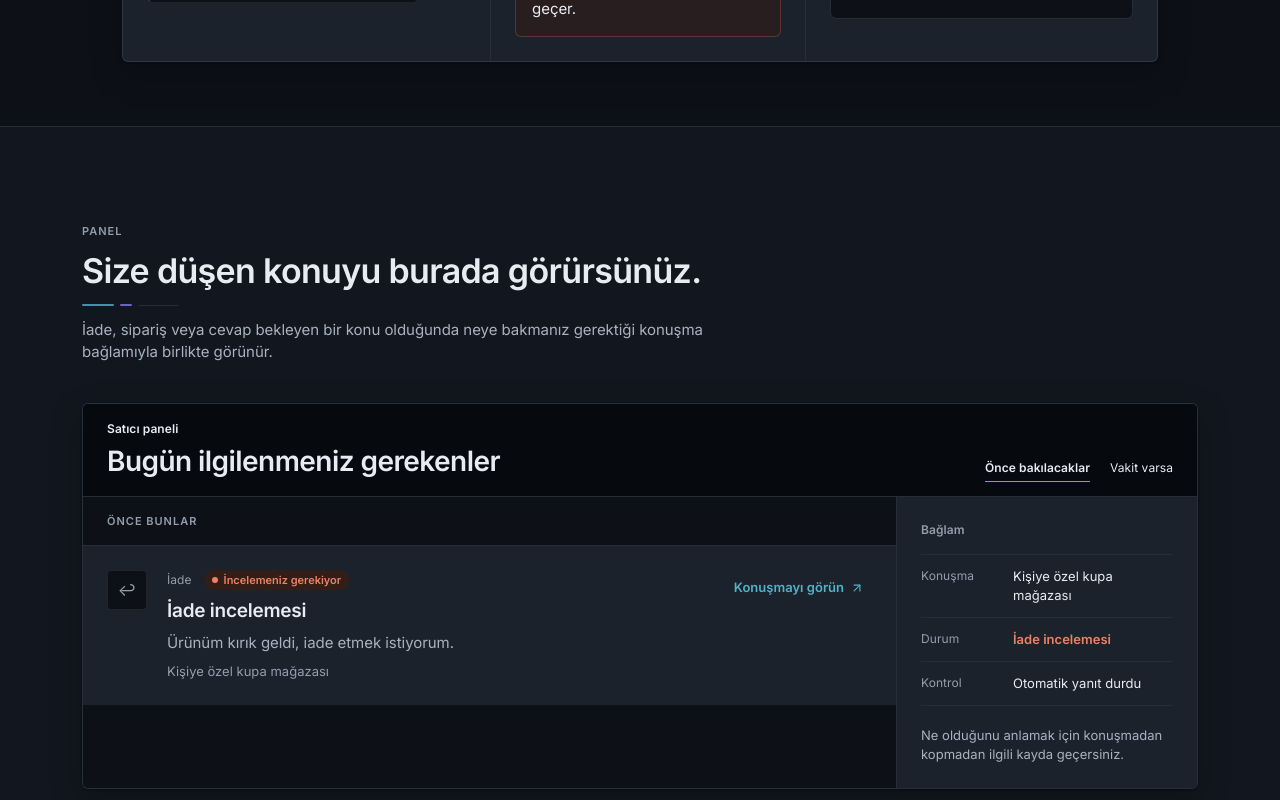
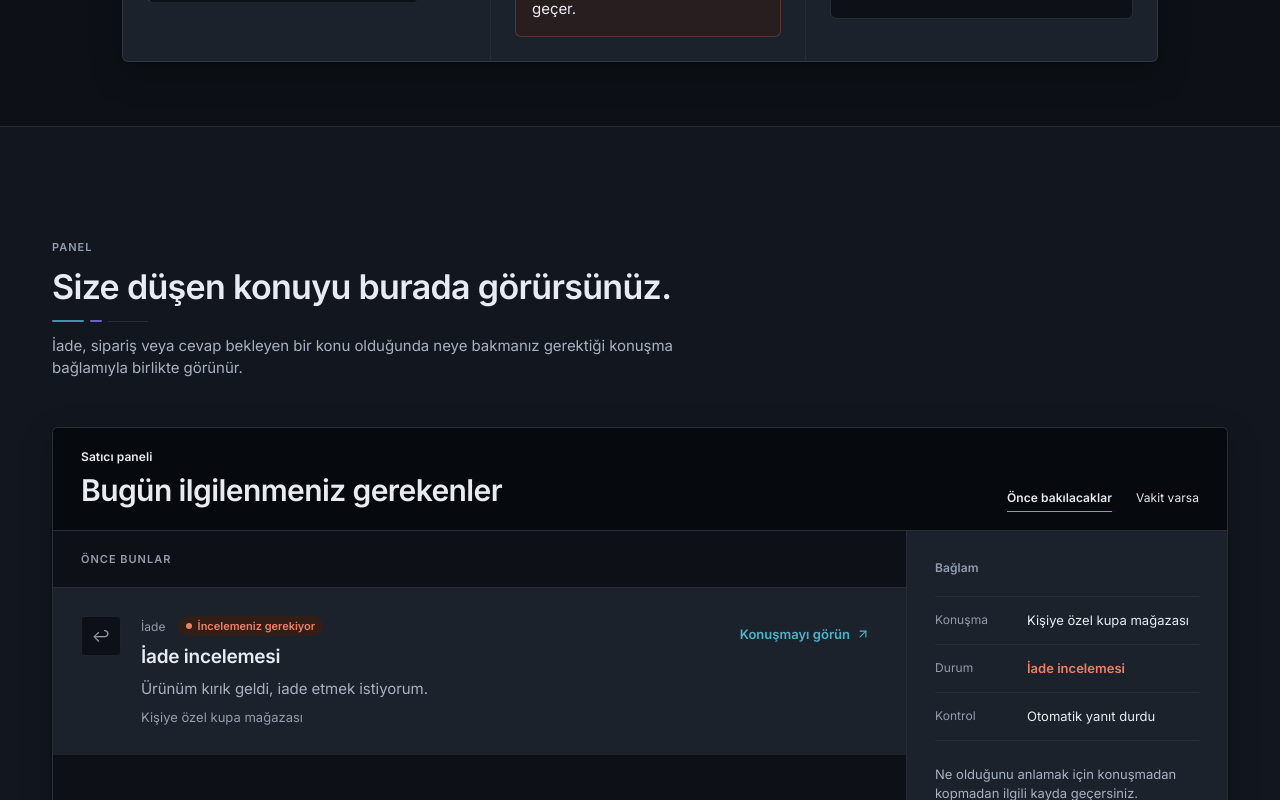
Before and after one commit to keremm44/whatsapp-assistant, a Next.js app in the folder frontend/: page / in a window 1280 px wide. Shown: the part 3540-4340 px from the top of the page. Built offline with nearby package versions, Linux system fonts and the light colour scheme; no server answers.

Commit message:
frontend: enlarge seller panel proof register

```diff
--- a/frontend/src/components/marketing/panel-section.tsx
+++ b/frontend/src/components/marketing/panel-section.tsx
@@ -9,14 +9,14 @@ import { StatusChip } from "@/components/shared/status-chip";
 export function PanelSection() {
   return (
     <section id="panel" className="scroll-mt-20 bg-canvas">
-      <div className="mx-auto w-full max-w-[1180px] px-4 py-16 md:px-6 md:py-24 lg:px-8">
+      <div className="mx-auto w-full max-w-[1240px] px-4 py-20 md:px-6 md:py-28 lg:px-8">
         <MarketingSectionHeading
           eyebrow="Panel"
           title="Size düşen konuyu burada görürsünüz."
           description="İade, sipariş veya cevap bekleyen bir konu olduğunda neye bakmanız gerektiği konuşma bağlamıyla birlikte görünür."
         />
 
-        <MarketingReveal className="mt-10">
+        <MarketingReveal className="mt-12">
           <SellerWorkbenchProof />
         </MarketingReveal>
       </div>
@@ -26,37 +26,32 @@ export function PanelSection() {
 
 function SellerWorkbenchProof() {
   return (
-    <div className="overflow-hidden rounded-sheet border border-boundary/70 bg-chrome shadow-surface">
-      <div className="border-b border-divider bg-chrome px-5 py-4 sm:px-6">
-        <div className="flex flex-wrap items-end justify-between gap-4">
+    <div className="min-h-[440px] overflow-hidden rounded-sheet border border-boundary/70 bg-chrome shadow-surface">
+      <div className="border-b border-divider bg-chrome px-5 py-5 sm:px-7">
+        <div className="flex flex-wrap items-end justify-between gap-5">
           <div>
             <p className="type-meta font-semibold text-chrome-foreground/62">Satıcı paneli</p>
-            <h3 className="mt-1.5 font-heading text-2xl font-semibold tracking-[-0.02em] text-chrome-foreground sm:text-[28px]">
+            <h3 className="mt-1.5 font-heading text-2xl font-semibold tracking-[-0.02em] text-chrome-foreground sm:text-[30px]">
               Bugün ilgilenmeniz gerekenler
             </h3>
           </div>
-          <div className="flex flex-wrap items-center gap-5">
+          <div className="flex flex-wrap items-center gap-6">
             <WorkloadLabel label="Önce bakılacaklar" active />
             <WorkloadLabel label="Vakit varsa" />
           </div>
         </div>
       </div>
 
-      <div className="grid lg:grid-cols-[minmax(0,1fr)_300px]">
+      <div className="grid min-h-[360px] lg:grid-cols-[minmax(0,1fr)_320px]">
         <div className="border-b border-divider bg-sunken lg:border-b-0 lg:border-r">
-          <div className="border-b border-divider px-5 py-4 sm:px-6">
+          <div className="border-b border-divider px-5 py-5 sm:px-7">
             <p className="type-eyebrow text-muted-foreground">Önce bunlar</p>
           </div>
 
           <article className="group relative bg-raised transition-colors duration-200 hover:bg-elevated/50">
-            <div className="flex flex-col gap-4 p-5 sm:flex-row sm:items-start sm:gap-5 sm:p-6">
+            <div className="flex flex-col gap-4 p-5 sm:flex-row sm:items-start sm:gap-5 sm:p-7">
               <div className="flex min-w-0 flex-1 items-start gap-4 sm:gap-5">
-                <span
-                  aria-hidden="true"
-                  className="flex h-10 w-10 shrink-0 items-center justify-center rounded-control border border-boundary/40 bg-recessed text-muted-foreground transition-colors group-hover:bg-hover group-hover:text-foreground"
-                >
-                  ↩
-                </span>
+                <span aria-hidden="true" className="flex h-10 w-10 shrink-0 items-center justify-center rounded-control border border-boundary/40 bg-recessed text-muted-foreground transition-colors group-hover:bg-hover group-hover:text-foreground">↩</span>
                 <div className="min-w-0 flex-1 space-y-2">
                   <div className="flex flex-wrap items-center gap-x-3 gap-y-1">
                     <span className="type-meta text-muted-foreground">İade</span>
@@ -68,10 +63,7 @@ function SellerWorkbenchProof() {
                 </div>
               </div>
 
-              <a
-                href="#dene"
-                className="inline-flex h-11 shrink-0 items-center gap-1.5 self-start rounded-control px-2 type-row-secondary font-semibold text-primary transition-colors hover:bg-elevated focus-visible:outline-none focus-visible:ring-2 focus-visible:ring-primary focus-visible:ring-offset-2 focus-visible:ring-offset-sunken sm:h-9"
-              >
+              <a href="#dene" className="inline-flex h-11 shrink-0 items-center gap-1.5 self-start rounded-control px-2 type-row-secondary font-semibold text-primary transition-colors hover:bg-elevated focus-visible:outline-none focus-visible:ring-2 focus-visible:ring-primary focus-visible:ring-offset-2 focus-visible:ring-offset-sunken sm:h-9">
                 <span>Konuşmayı görün</span>
                 <ArrowUpRight aria-hidden="true" size={14} strokeWidth={1.9} />
               </a>
@@ -79,14 +71,14 @@ function SellerWorkbenchProof() {
           </article>
         </div>
 
-        <aside className="bg-raised p-5 sm:p-6">
+        <aside className="bg-raised p-5 sm:p-7">
           <p className="type-meta font-semibold text-muted-foreground">Bağlam</p>
-          <dl className="mt-4 divide-y divide-divider border-y border-divider">
+          <dl className="mt-5 divide-y divide-divider border-y border-divider">
             <ContextRow label="Konuşma" value={MARKETING_STORY.storeLabel} />
             <ContextRow label="Durum" value="İade incelemesi" attention />
             <ContextRow label="Kontrol" value="Otomatik yanıt durdu" />
           </dl>
-          <p className="mt-5 type-row-secondary text-muted">
+          <p className="mt-6 type-row-secondary text-muted">
             Ne olduğunu anlamak için konuşmadan kopmadan ilgili kayda geçersiniz.
           </p>
         </aside>
@@ -98,29 +90,17 @@ function SellerWorkbenchProof() {
 function WorkloadLabel({ label, active = false }: { label: string; active?: boolean }) {
   return (
     <div className="relative pb-1">
-      <p className={active ? "type-meta font-semibold text-chrome-foreground" : "type-meta text-chrome-foreground/48"}>
-        {label}
-      </p>
+      <p className={active ? "type-meta font-semibold text-chrome-foreground" : "type-meta text-chrome-foreground/48"}>{label}</p>
       {active ? <span aria-hidden="true" className="absolute inset-x-0 -bottom-0.5 h-px bg-primary" /> : null}
     </div>
   );
 }
 
-function ContextRow({
-  label,
-  value,
-  attention = false,
-}: {
-  label: string;
-  value: string;
-  attention?: boolean;
-}) {
+function ContextRow({ label, value, attention = false }: { label: string; value: string; attention?: boolean }) {
   return (
-    <div className="grid grid-cols-[80px_minmax(0,1fr)] gap-3 py-3">
+    <div className="grid grid-cols-[80px_minmax(0,1fr)] gap-3 py-3.5">
       <dt className="type-meta text-muted-foreground">{label}</dt>
-      <dd className={attention ? "type-row-secondary font-semibold text-attention" : "type-row-secondary text-foreground"}>
-        {value}
-      </dd>
+      <dd className={attention ? "type-row-secondary font-semibold text-attention" : "type-row-secondary text-foreground"}>{value}</dd>
     </div>
   );
 }
```
